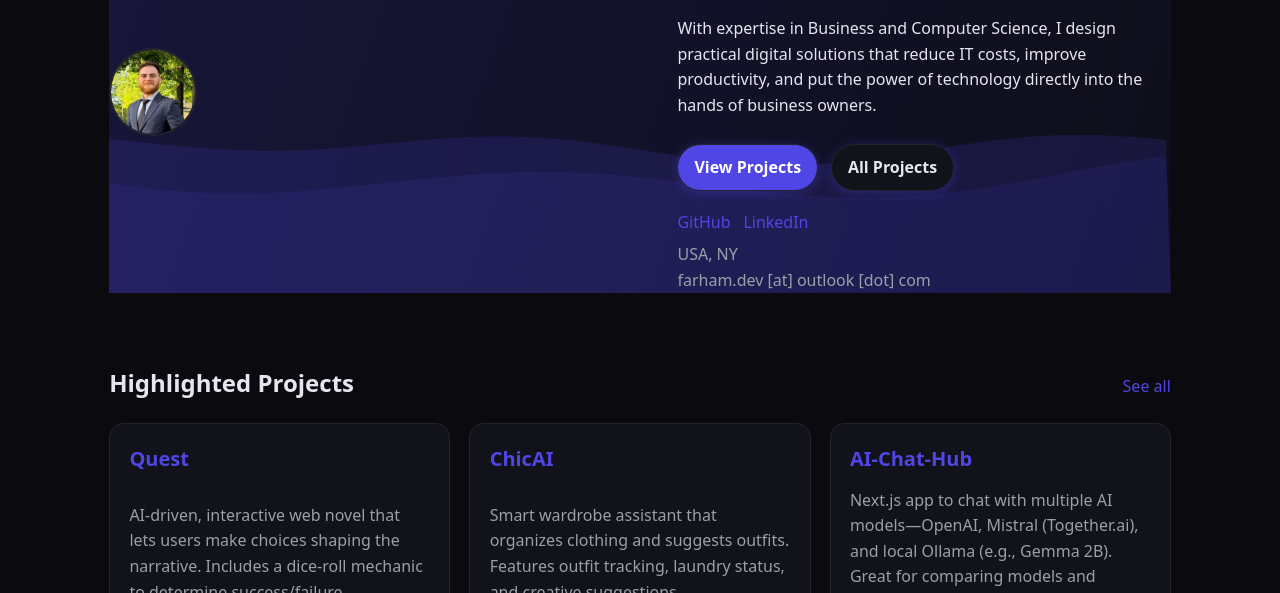
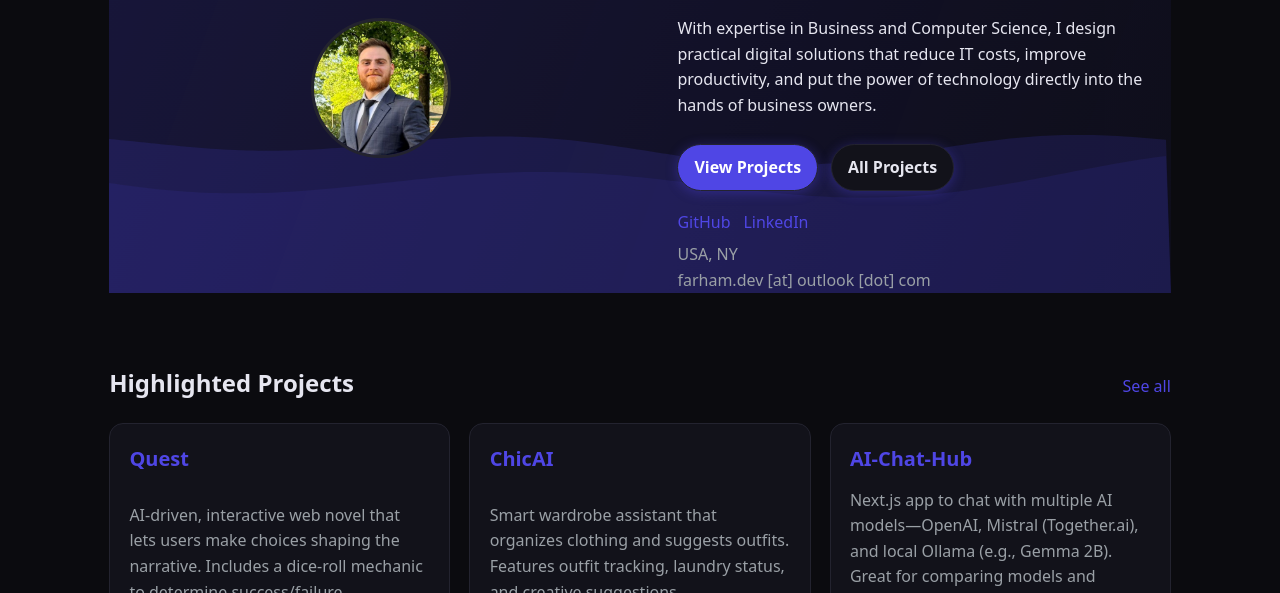
Before and after one commit to Farhamkh/Farhamkh.github.io, a plain HTML site: page index.html in a window 1280 px wide. Shown: the part 207-800 px from the top of the page. Drawn offline with Linux system fonts and the light colour scheme.

Commit message:
headshot position

```diff
--- a/assets/styles.css
+++ b/assets/styles.css
@@ -120,10 +120,16 @@ main { max-width: 1100px; margin: 0 auto; padding: var(--space-5) var(--space-3)
 }
 
 .headshot {
-  width: 88px; height: 88px; border-radius: 50%;
-  border: 2px solid var(--border); background: var(--bg-elev);
-  display: inline-block; margin-bottom: var(--space-3);
+  width: 140px;   /* bigger */
+  height: 140px;
+  border-radius: 50%;
+  border: 3px solid var(--border);
+  background: var(--bg-elev);
+
+  display: block;
+  margin: 0 auto var(--space-4); /* centers horizontally */
 }
+
 
 .hero-img {
   width: 100%; border-radius: var(--radius); border: 1px solid var(--border);
```
